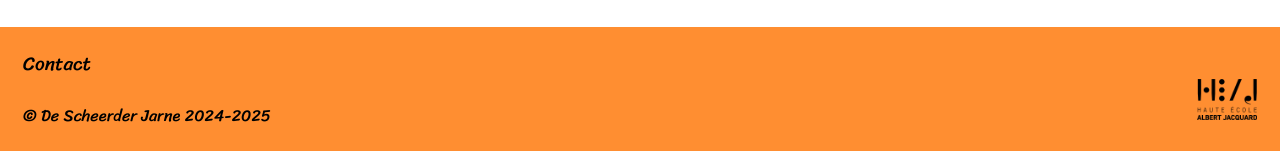
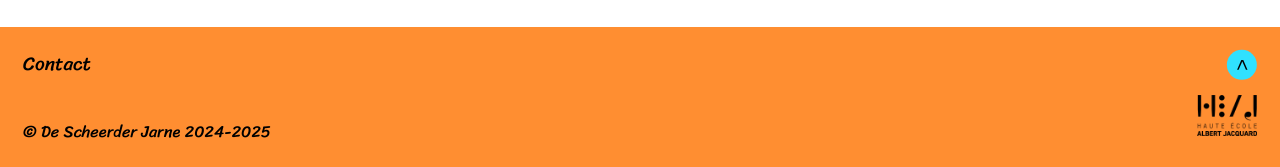
Before and after one commit to JarneDS/designFiction, a website: page src/index.html in a window 1280 px wide. Shown: the part 5949-6116 px from the top of the page. Drawn offline with nearby package versions, Linux system fonts and the light colour scheme; files that its build step writes are made by us from their sources; a web font is replaced by a local one.

Commit message:
ajoutBackToTop
ajout de back to top dans toutes les pages + mise en page de celui-ci

```diff
--- a/src/index.html
+++ b/src/index.html
@@ -128,7 +128,10 @@
   </main>
 
   <footer>
-    <a class="contact" href="contact.html">Contact</a>
+    <div class="footer__aButton">
+      <a class="contact" href="assets/contact.html">Contact</a>
+      <a class="backToTop" href="#top">></a>
+    </div>
     <div class="footer__editLogo">
         <a href="https://www.heaj.be/fr/" target="_blank"><img class="logoHEAJ" src="assets/images/logosquarred_HEAJ-white.webp" alt="Logo Haute École Albert Jacquard"></a>
         <p class="editor">&#169; De Scheerder Jarne 2024-2025</p>
--- a/src/scripts/app.js
+++ b/src/scripts/app.js
@@ -113,13 +113,13 @@ sections.forEach(section => {
 
 document.querySelector('.scroll').addEventListener('click', function() {
     // Trouver le premier élément <section>
-    const firstH2 = document.querySelector('section');
+    const firstSection = document.querySelector('section');
 
-    if (firstH2) {
+    if (firstSection) {
         // Calculer la position de défilement ajustée
-        const offsetTop = firstH2.getBoundingClientRect().top + window.pageYOffset - 150;
+        const offsetTop = firstSection.getBoundingClientRect().top + window.pageYOffset - 150;
 
         // Faire défiler jusqu'à l'élément avec un décalage de 150px
         window.scrollTo({ top: offsetTop, behavior: 'smooth' });
     }
-  });
+});
--- a/src/styles/app.scss
+++ b/src/styles/app.scss
@@ -349,6 +349,28 @@ footer {
     opacity: 0;
 }
 
+.footer__aButton {
+    width: 100%;
+    display: flex;
+    justify-content: space-between;
+    margin-bottom: 15px;
+}
+
+.backToTop {
+    transform: rotate(-90deg);
+    background-color: var(--color-thirdly);
+    padding: 0 9px;
+    border-radius: 50px;
+    border: none;
+    font-size: 20px;
+    text-decoration: none;
+    color: var(--color-black);
+}
+
+.backToTop:hover{
+    background-color: var(--color-primary);
+}
+
 /* VERSION PC/DESKTOP */
 @media (min-width: 1250px) and (max-width: 1920px) {
     .menu {
```
Also changed, not shown: src/assets/testEnergie.html (+4 -1 lines).
